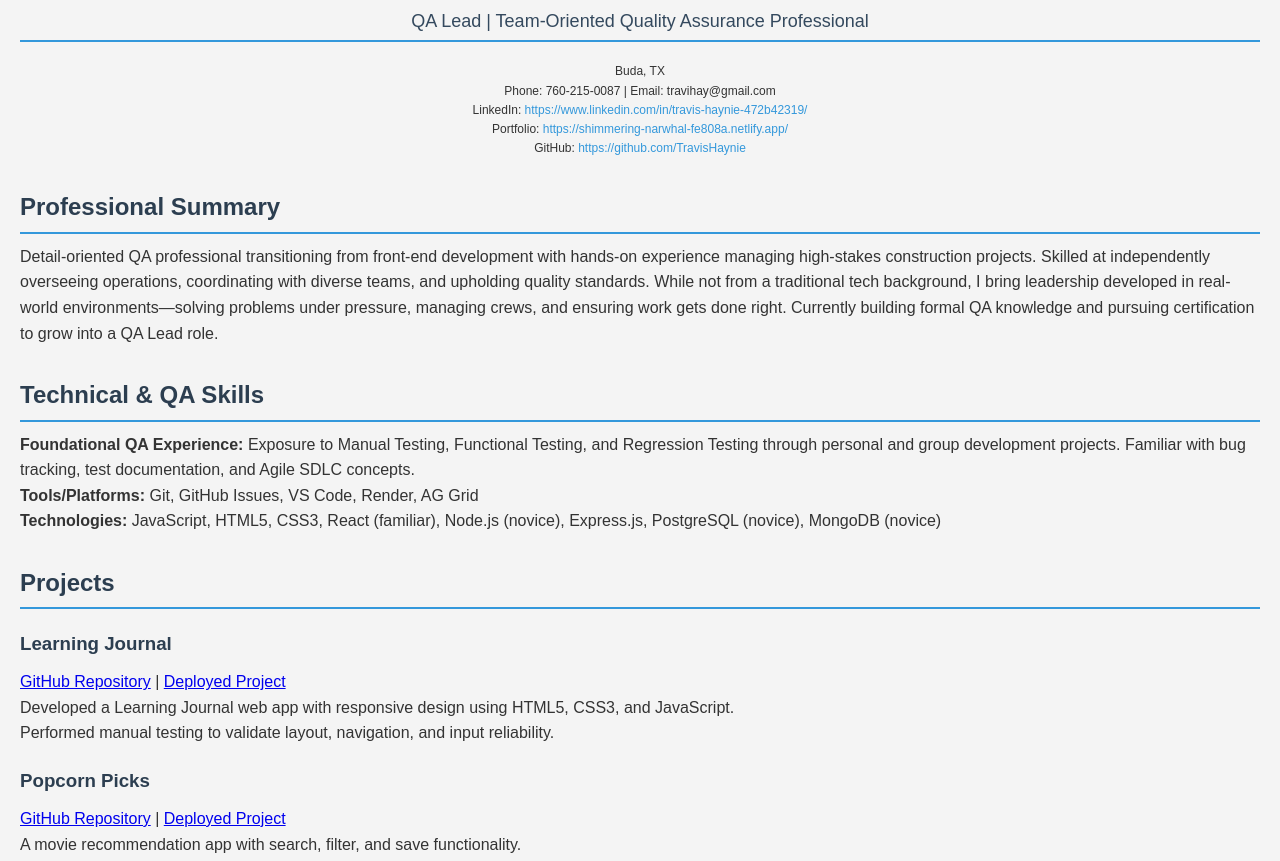
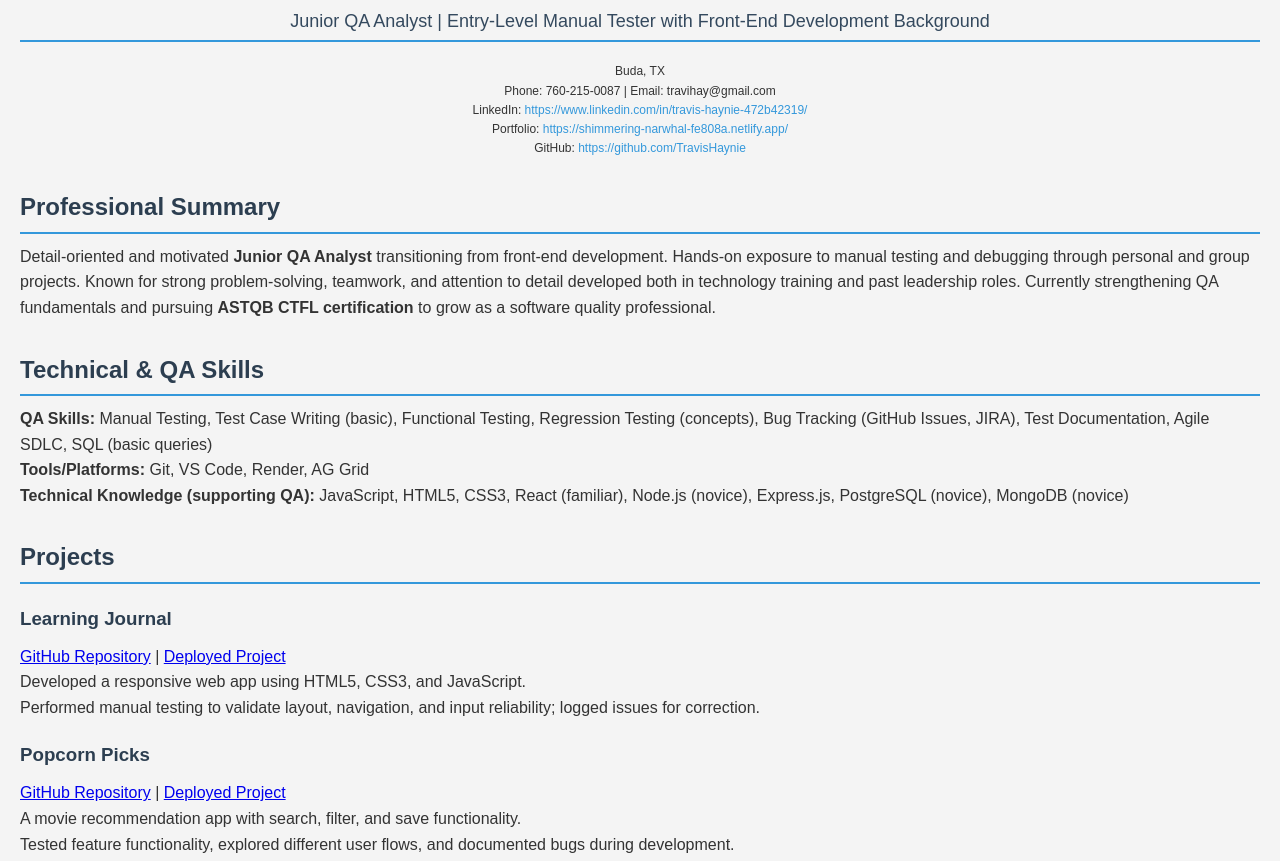
Before and after one commit to TravisHaynie/Resume, a plain HTML site: page index.html in a window 1280 px wide. Shown: the part 86-947 px from the top of the page. Drawn offline with Linux system fonts and the light colour scheme.

Commit message:
changed my resume

```diff
--- a/index.html
+++ b/index.html
@@ -3,12 +3,12 @@
   <head>
     <meta charset="UTF-8" />
     <meta name="viewport" content="width=device-width, initial-scale=1.0" />
-    <title>Travis Haynie - QA Lead Resume</title>
+    <title>Travis Haynie - Junior QA Analyst Resume</title>
     <link rel="stylesheet" href="style.css" />
   </head>
   <body>
     <h1>Travis Haynie</h1>
-    <h2 class="subtitle">QA Lead | Team-Oriented Quality Assurance Professional</h2>
+    <h2 class="subtitle">Junior QA Analyst | Entry-Level Manual Tester with Front-End Development Background</h2>
     <p class="contact-info">
       Buda, TX <br />
       Phone: 760-215-0087 | Email: travihay@gmail.com <br />
@@ -30,14 +30,14 @@
 
     <h2>Professional Summary</h2>
     <p>
-      Detail-oriented QA professional transitioning from front-end development with hands-on experience managing high-stakes construction projects. Skilled at independently overseeing operations, coordinating with diverse teams, and upholding quality standards. While not from a traditional tech background, I bring leadership developed in real-world environments—solving problems under pressure, managing crews, and ensuring work gets done right. Currently building formal QA knowledge and pursuing certification to grow into a QA Lead role.
+      Detail-oriented and motivated <strong>Junior QA Analyst</strong> transitioning from front-end development. Hands-on exposure to manual testing and debugging through personal and group projects. Known for strong problem-solving, teamwork, and attention to detail developed both in technology training and past leadership roles. Currently strengthening QA fundamentals and pursuing <strong>ASTQB CTFL certification</strong> to grow as a software quality professional.
     </p>
 
     <h2>Technical & QA Skills</h2>
     <p>
-      <strong>Foundational QA Experience:</strong> Exposure to Manual Testing, Functional Testing, and Regression Testing through personal and group development projects. Familiar with bug tracking, test documentation, and Agile SDLC concepts. <br />
-      <strong>Tools/Platforms:</strong> Git, GitHub Issues, VS Code, Render, AG Grid <br />
-      <strong>Technologies:</strong> JavaScript, HTML5, CSS3, React (familiar), Node.js (novice), Express.js, PostgreSQL (novice), MongoDB (novice)
+      <strong>QA Skills:</strong> Manual Testing, Test Case Writing (basic), Functional Testing, Regression Testing (concepts), Bug Tracking (GitHub Issues, JIRA), Test Documentation, Agile SDLC, SQL (basic queries) <br />
+      <strong>Tools/Platforms:</strong> Git, VS Code, Render, AG Grid <br />
+      <strong>Technical Knowledge (supporting QA):</strong> JavaScript, HTML5, CSS3, React (familiar), Node.js (novice), Express.js, PostgreSQL (novice), MongoDB (novice)
     </p>
 
     <h2>Projects</h2>
@@ -45,24 +45,24 @@
     <p>
       <a href="https://github.com/TravisHaynie/learning-journal">GitHub Repository</a> |
       <a href="https://astounding-kheer-ca9e98.netlify.app/">Deployed Project</a> <br />
-      Developed a Learning Journal web app with responsive design using HTML5, CSS3, and JavaScript.<br />
-      Performed manual testing to validate layout, navigation, and input reliability.
+      Developed a responsive web app using HTML5, CSS3, and JavaScript. <br />
+      Performed manual testing to validate layout, navigation, and input reliability; logged issues for correction.
     </p>
 
     <h3>Popcorn Picks</h3>
     <p>
       <a href="https://github.com/Robert-Ulloa/PopcornPicks">GitHub Repository</a> |
       <a href="https://robert-ulloa.github.io/PopcornPicks/">Deployed Project</a><br />
-      A movie recommendation app with search, filter, and save functionality.<br />
-      Participated in testing feature functionality and logging bugs during development.
+      A movie recommendation app with search, filter, and save functionality. <br />
+      Tested feature functionality, explored different user flows, and documented bugs during development.
     </p>
 
     <h3>Generate Random Password</h3>
     <p>
       <a href="https://github.com/TravisHaynie/Rando-Password-Generator">GitHub Repository</a> |
       <a href="https://unrivaled-lokum-ca5c3b.netlify.app">Deployed Project</a><br />
-      Built a password generator using JavaScript with input validation.<br />
-      Tested UI behavior and confirmed expected password rules and structure.
+      Built a password generator using JavaScript with input validation. <br />
+      Tested UI behavior, confirmed password rules, and checked edge cases for reliability.
     </p>
 
     <h2>Education</h2>
@@ -75,7 +75,7 @@
     <h3>Front-End Development Bootcamp</h3>
     <p>Scrimba Bootcamp | In Progress</p>
     <p>
-      Strengthening knowledge in QA best practices, JavaScript, and testing workflows through guided projects and mentorship.
+      Strengthening knowledge in QA fundamentals, JavaScript, and testing workflows through guided projects and mentorship.
     </p>
 
     <h3>Bachelor of Science, Kinesiology</h3>
@@ -89,13 +89,13 @@
     <p>WCH Precision Color | 2010 – Present</p>
     <ul>
       <li>
-        Managed job sites independently while coordinating schedules, materials, and vendor needs.
+        Coordinated schedules, materials, and vendor needs across multiple job sites.
       </li>
       <li>
-        Worked with a wide range of team members including contractors and laborers to ensure quality and completion.
+        Reviewed work for accuracy and compliance with standards, ensuring issues were resolved before project completion.
       </li>
       <li>
-        Brought leadership, accountability, and communication to high-pressure environments—skills now being applied toward QA team readiness.
+        Built leadership, communication, and documentation skills in high-pressure environments—directly transferable to QA teamwork and defect reporting.
       </li>
     </ul>
   </body>
```
